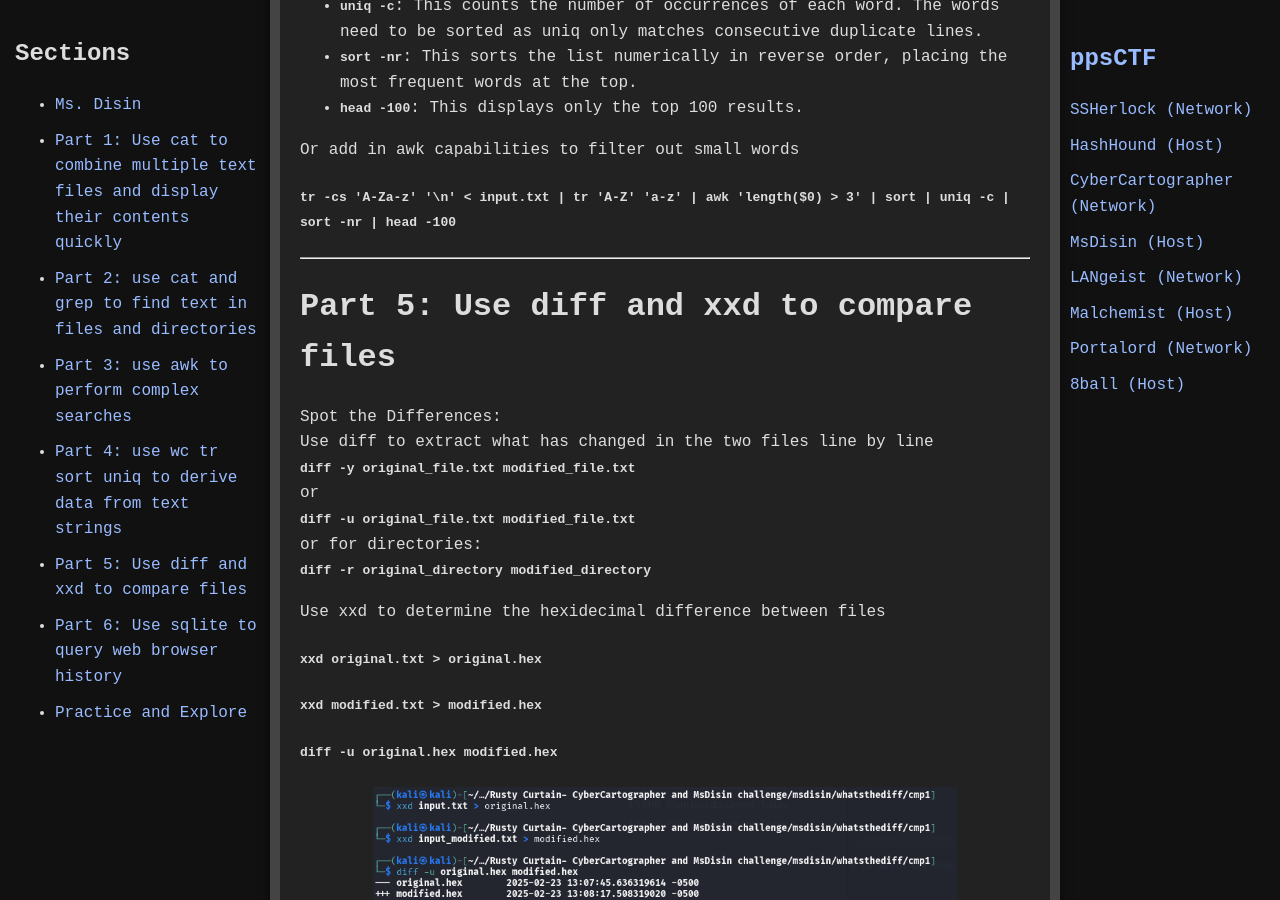
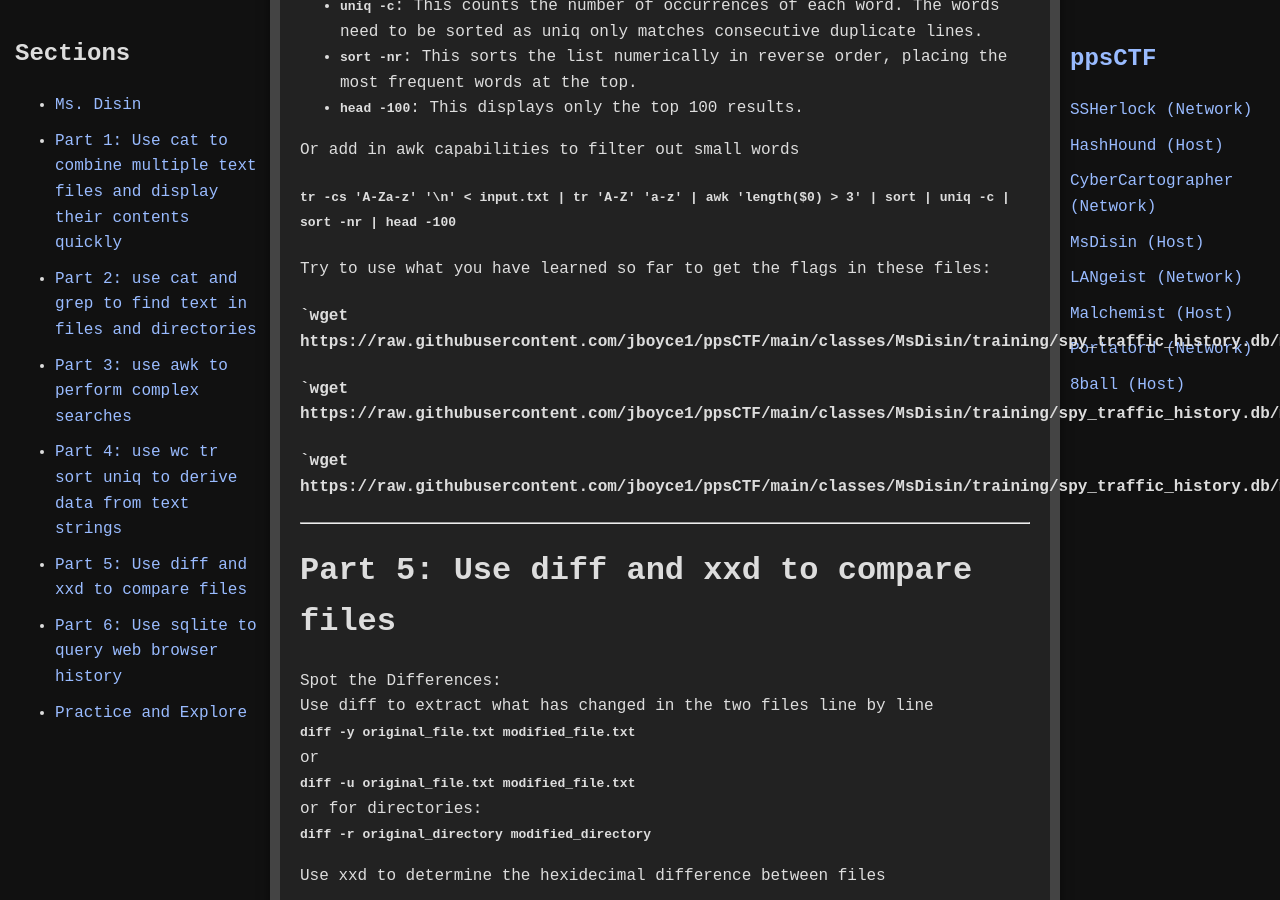
Before and after one commit to jboyce1/ppsCTF, a Jekyll site: the page built from classes/MsDisin/MsDisin.md, in a window 1280 px wide and 900 px high, scrolled down 9263 px. Built offline with Jekyll 4.4.1, drawn with Linux system fonts in a browser that asks for light colours.

Commit message:
Update MsDisin.md

```diff
--- a/classes/MsDisin/MsDisin.md
+++ b/classes/MsDisin/MsDisin.md
@@ -222,6 +222,11 @@ Explanation of Each Command:
 Or add in awk capabilities to filter out small words
 #### `tr -cs 'A-Za-z' '\n' < input.txt | tr 'A-Z' 'a-z' | awk 'length($0) > 3' | sort | uniq -c | sort -nr | head -100`
 
+Try to use what you have learned so far to get the flags in these files:
+#### `wget https://raw.githubusercontent.com/jboyce1/ppsCTF/main/classes/MsDisin/training/spy_traffic_history.db/msdis_practice1.zip
+#### `wget https://raw.githubusercontent.com/jboyce1/ppsCTF/main/classes/MsDisin/training/spy_traffic_history.db/msdis_practice2.zip
+#### `wget https://raw.githubusercontent.com/jboyce1/ppsCTF/main/classes/MsDisin/training/spy_traffic_history.db/msdis_practice3.zip
+
 ---
 # Part 5: Use diff and xxd to compare files
 
```
